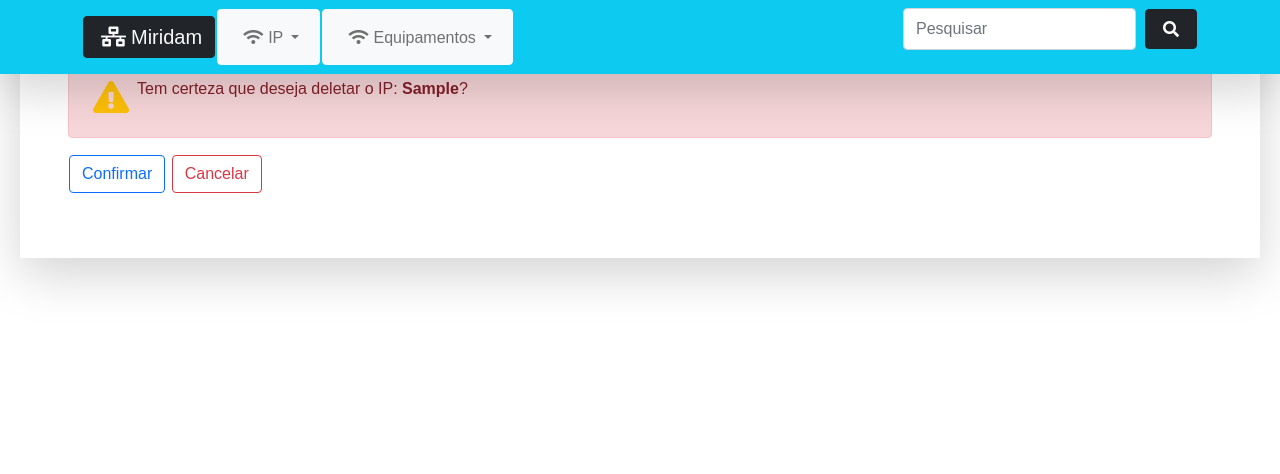
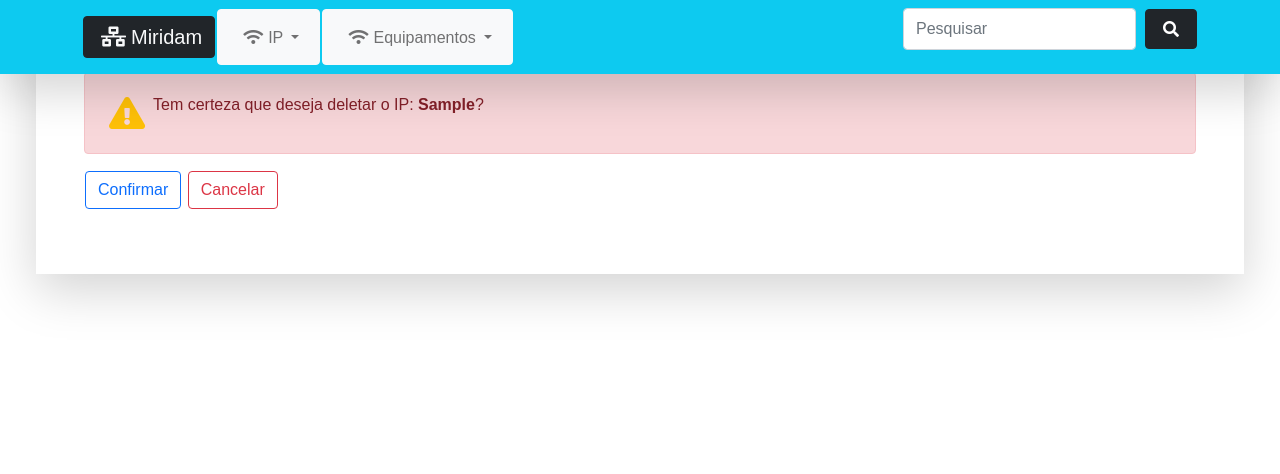
Before and after one commit to TrendingTechnology/miridam, a Django app: page /equipamentos/deletar/1 in a window 1280 px wide. Shown: the top 474 px of the page. Run offline with Django 3.2, Linux system fonts and the light colour scheme; tables that the repository leaves empty hold one stand-in row (values such as "Sample post"); some web fonts are replaced.

Commit message:
ajustando margin

```diff
--- a/templates/base.html
+++ b/templates/base.html
@@ -8,7 +8,7 @@
 <body>
 {% include 'includes/navbar.html' %}
 <div class="container-fluid">
-    <div class="shadow-lg m-2 p-5">
+    <div class="shadow-lg m-4 p-5">
         {% block content %}
         {% endblock content %}
     </div>
```
